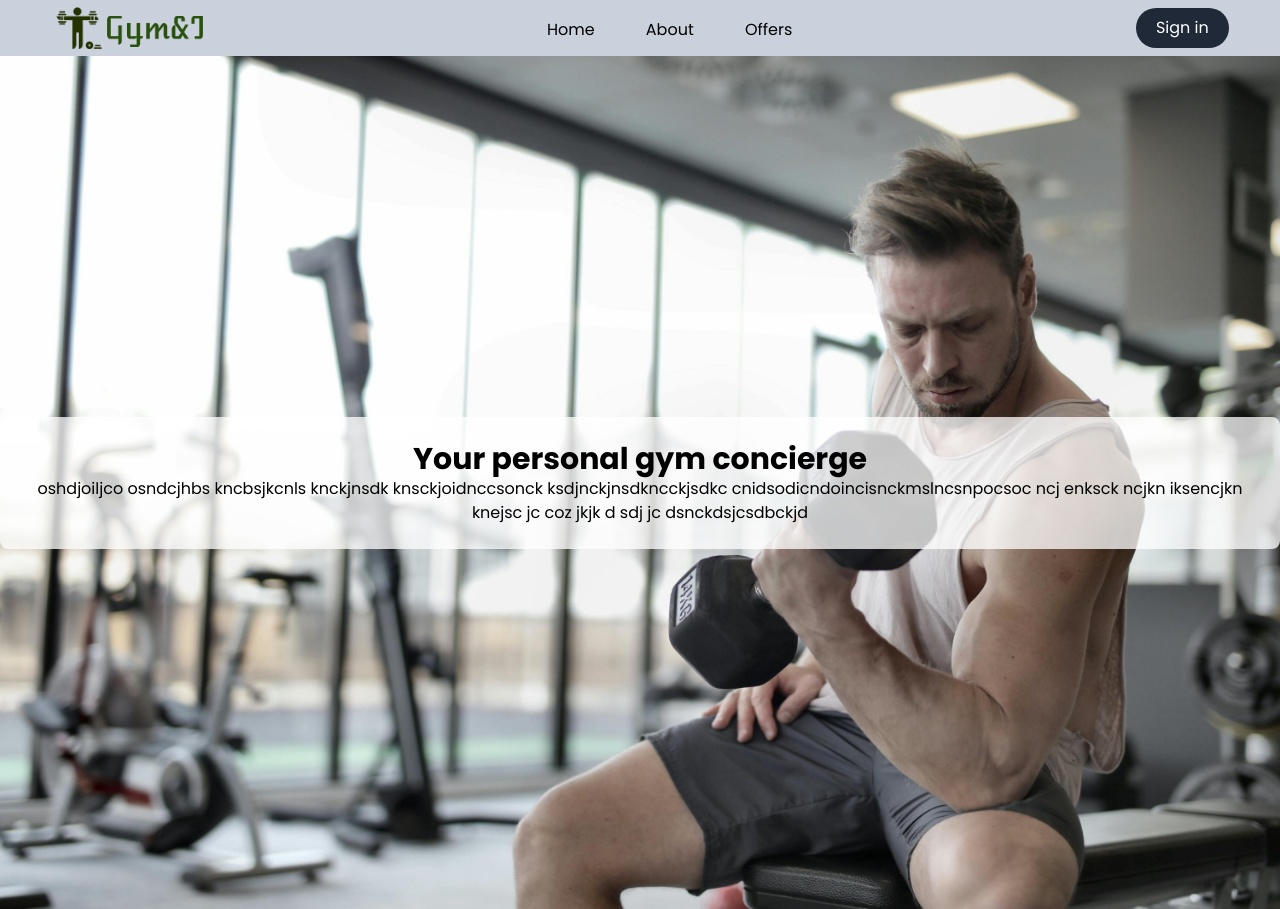
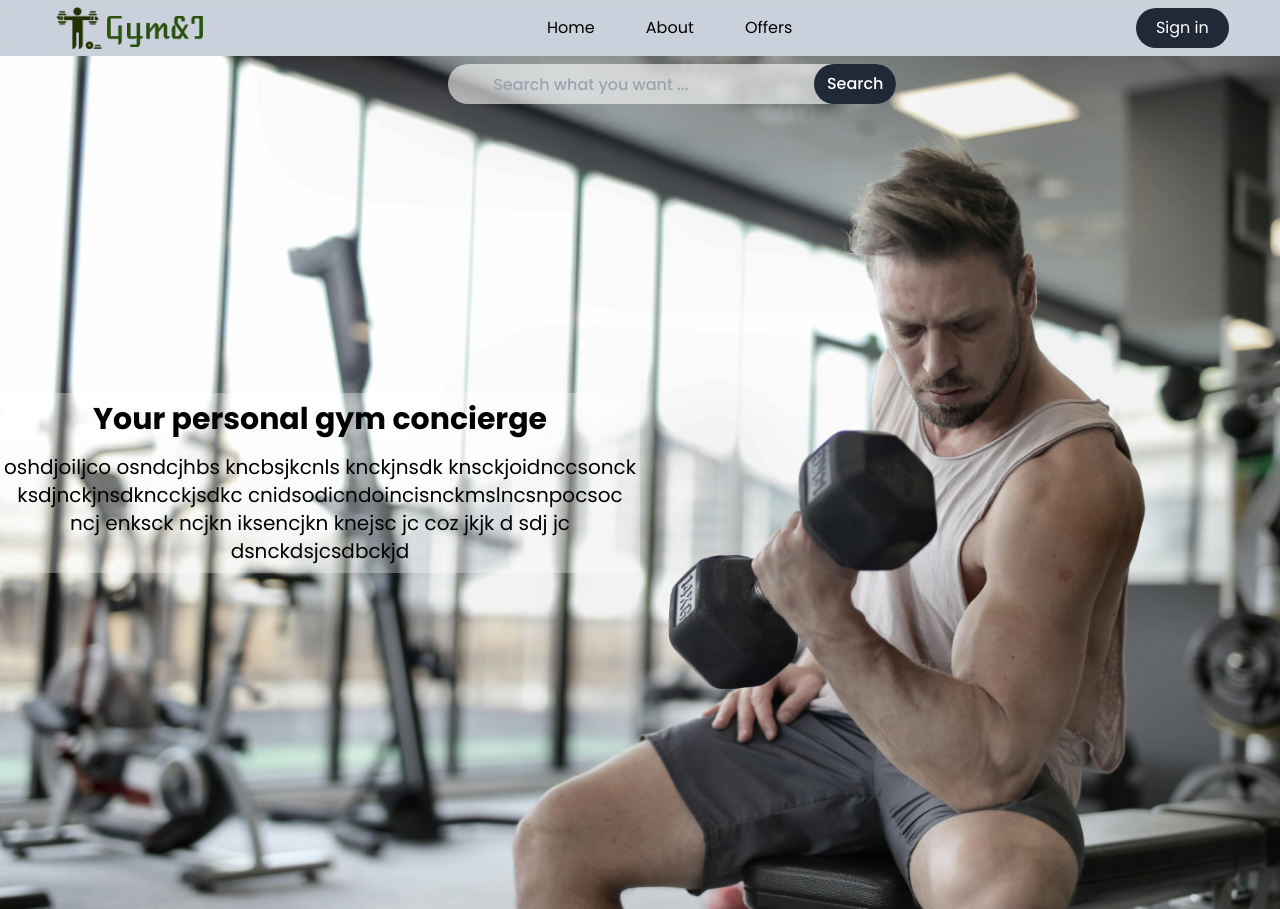
Before and after one commit to RadouaneAbn/Gym-I, a Python web app: template frontend/templates/index2.html in a window 1280 px wide. Run offline with Jinja, Linux system fonts and the light colour scheme; the template is opened without the code that fills it, so the values that code supplies are empty; some libraries are stand-ins or nearby versions.

Commit message:
main section

```diff
--- a/frontend/templates/index2.html
+++ b/frontend/templates/index2.html
@@ -21,7 +21,7 @@
                 <a href="#" class="hidden md:inline-block"><img src="../images/gymi-high-resolution-logo-transparent (2).png" alt="Logo" class="w-24 pt-4"></a>
               </div>
             <div
-                class="nav-links duration-500 md:static absolute mt-1 md:bg-transparent bg-opacity-30 bg-white md:min-h-fit min-h-[60vh] left-0 top-[-100%] md:w-auto  w-full flex items-center px-5">
+                class="nav-links z-20 duration-500 md:static absolute md:bg-transparent bg-opacity-90 bg-white md:min-h-fit min-h-[60vh] left-0 top-[-100%] md:w-auto  w-full flex items-center px-5">
                 <ul class="flex md:flex-row flex-col md:items-center md:gap-[4vw] gap-8">
                     <li>
                         <a class="hover:text-gray-500" href="#">Home</a>
@@ -40,25 +40,38 @@
             </div>
     </header>
     <main id="Home">
-      <section class="container-mt-20">
-        <div class="flex flex-col items-center z-20 md:flex-row">
+      <section class="container-mt-20 h-screen md:h-full">
+        <div class="flex flex-col items-center z-10 md:flex-row">
           <div class="relative">
+            <nav class="flex z-20 absolute rounded-full bg-white bg-opacity-60 mt-2 w-[35%] ml-[35%] mr-[30%]">
+              <section class="w-full h-10 flex items-center">
+                <!-- Search icon container -->
+                <span class="w-10 h-full hidden md:flex items-center">
+                   <i class="uil uil-search-alt text-xl text-blue-800"></i>
+                </span>
+                <!-- Input -->
+                <input type="text" class="w-full bg-transparent h-full font-medium  ml-2 md:pl-2 focus:outline-none searchInput"
+                   placeholder="Search what you want ...">
+                   <button
+                   class="w-28 h-full bg-gray-800 hover:bg-gray-700 flex justify-center items-center rounded-full text-white font-medium">Search</button>
+             </section>
+            </nav>
             <img src="../images/pexels-olly-3838389.jpg" alt="bg" class="max-w-full">
             <div class="absolute inset-0 flex items-center justify-center">
-              <div class="bg-white bg-opacity-75 p-6 rounded-lg text-center">
-                <h1 class="text-3xl font-bold">Your personal gym concierge</h1>
-                <p>oshdjoiljco osndcjhbs kncbsjkcnls knckjnsdk knsckjoidnccsonck ksdjnckjnsdkncckjsdkc
+              <div class="bg-white bg-opacity-30 rounded-lg mr-[50%] text-center">
+                <h1 class="md:text-3xl font-bold md:py-2 text-xl">Your personal gym concierge</h1>
+                <p class="py-2 text-xs md:text-xl">oshdjoiljco osndcjhbs kncbsjkcnls knckjnsdk knsckjoidnccsonck ksdjnckjnsdkncckjsdkc
                   cnidsodicndoincisnckmslncsnpocsoc ncj enksck ncjkn iksencjkn  knejsc jc  coz jkjk d sdj jc
                   dsnckdsjcsdbckjd
                 </p>
               </div>
             </div>
           </div>
-          <div>
-
-          </div>
         </div>
       </section>
+      <div class="content">
+
+      </div>
 
     </main>
     <script>
@@ -68,18 +81,8 @@
             navLinks.classList.toggle('top-[9%]')
         }
     </script>
-    <!-- <nav class="flex rounded-full bg-white bg-opacity-60 mt-2 w-[35%] ml-[35%] mr-[30%]">
-      <section class="w-full h-10 flex items-center">
-        Search icon container
-        <span class="w-10 h-full hidden md:flex items-center">
-           <i class="uil uil-search-alt text-xl text-blue-800"></i>
-        </span>
-        Input
-        <input type="text" class="w-full bg-transparent h-full font-medium  ml-2 md:pl-2 focus:outline-none searchInput"
-           placeholder="Search what you want ...">
-           <button
-           class="w-28 h-full bg-lime-950 hover:bg-lime-900 flex justify-center items-center rounded-full text-white font-medium">Search</button>
-     </section>
-    </nav> -->
+
 </body>
+<footer>
+</footer>
 </html>
```
